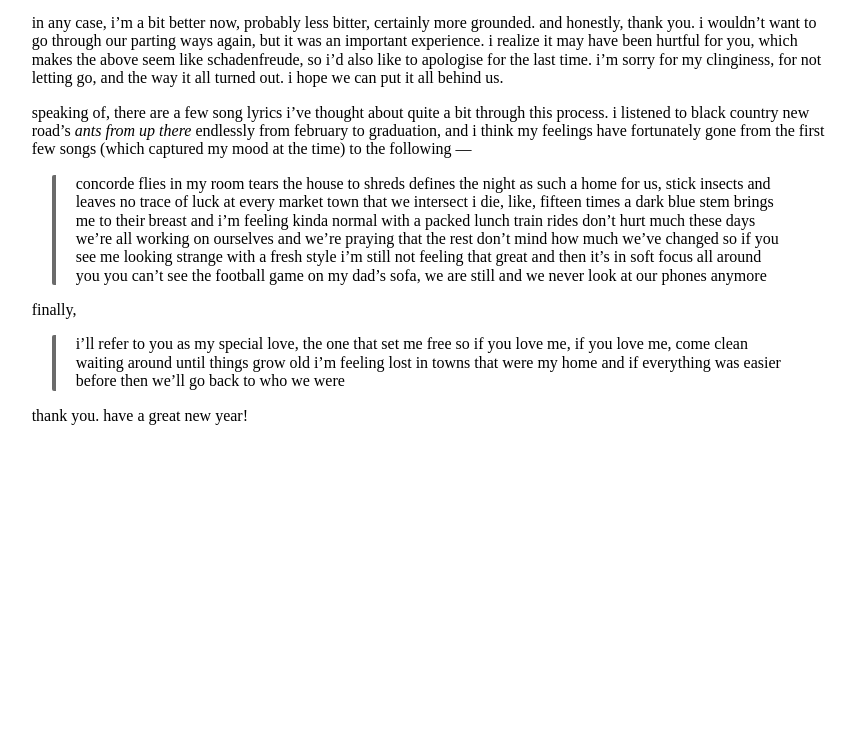
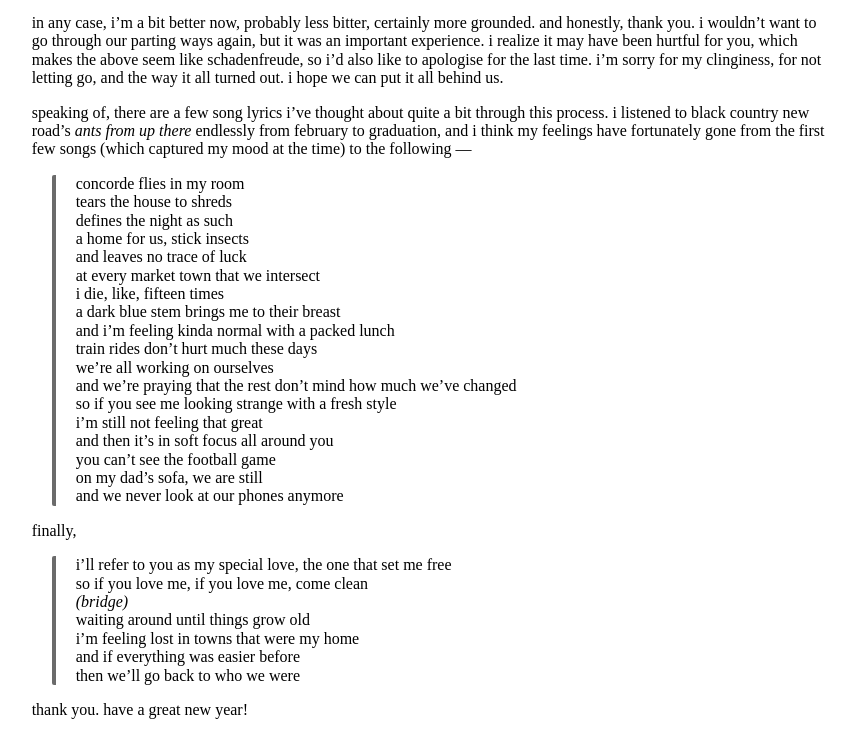
Before and after one commit to hhe07/hhe07.github.io, a Jekyll site: the page built from _posts/2022-12-31-iona.md, in a window 1280 px wide and 1391 px high. Shown: the part 656-1391 px from the top of the window, without its empty margins (128-984 px from the left). Built offline with Jekyll 4.4.1, drawn with Linux system fonts in a browser that asks for light colours.

Commit message:
fix line breaks

```diff
--- a/_posts/2022-12-31-iona.md
+++ b/_posts/2022-12-31-iona.md
@@ -12,31 +12,32 @@ in any case, i'm a bit better now, probably less bitter, certainly more grounded
 
 speaking of, there are a few song lyrics i've thought about quite a bit through this process. i listened to black country new road's *ants from up there* endlessly from february to graduation, and i think my feelings have fortunately gone from the first few songs (which captured my mood at the time) to the following ---
 
-> concorde flies in my room
-> tears the house to shreds
-> defines the night as such
-> a home for us, stick insects
-> and leaves no trace of luck
-> at every market town that we intersect
-> i die, like, fifteen times
-> a dark blue stem brings me to their breast
-> and i'm feeling kinda normal with a packed lunch
-> train rides don't hurt much these days
-> we're all working on ourselves
-> and we're praying that the rest don't mind how much we've changed
-> so if you see me looking strange with a fresh style
-> i'm still not feeling that great
-> and then it's in soft focus all around you
-> you can't see the football game
-> on my dad's sofa, we are still
-> and we never look at our phones anymore
+> concorde flies in my room <br>
+> tears the house to shreds <br>
+> defines the night as such<br>
+> a home for us, stick insects <br>
+> and leaves no trace of luck <br>
+> at every market town that we intersect <br>
+> i die, like, fifteen times <br>
+> a dark blue stem brings me to their breast <br>
+> and i'm feeling kinda normal with a packed lunch <br>
+> train rides don't hurt much these days <br>
+> we're all working on ourselves <br>
+> and we're praying that the rest don't mind how much we've changed <br>
+> so if you see me looking strange with a fresh style <br>
+> i'm still not feeling that great <br>
+> and then it's in soft focus all around you <br>
+> you can't see the football game <br>
+> on my dad's sofa, we are still <br>
+> and we never look at our phones anymore <br>
 
 finally,
-> i'll refer to you as my special love, the one that set me free
-> so if you love me, if you love me, come clean
-> waiting around until things grow old
-> i’m feeling lost in towns that were my home
-> and if everything was easier before
-> then we’ll go back to who we were
+> i'll refer to you as my special love, the one that set me free <br>
+> so if you love me, if you love me, come clean <br>
+> *(bridge)* <br>
+> waiting around until things grow old <br>
+> i’m feeling lost in towns that were my home <br>
+> and if everything was easier before <br>
+> then we’ll go back to who we were <br>
 
 thank you. have a great new year!
```
